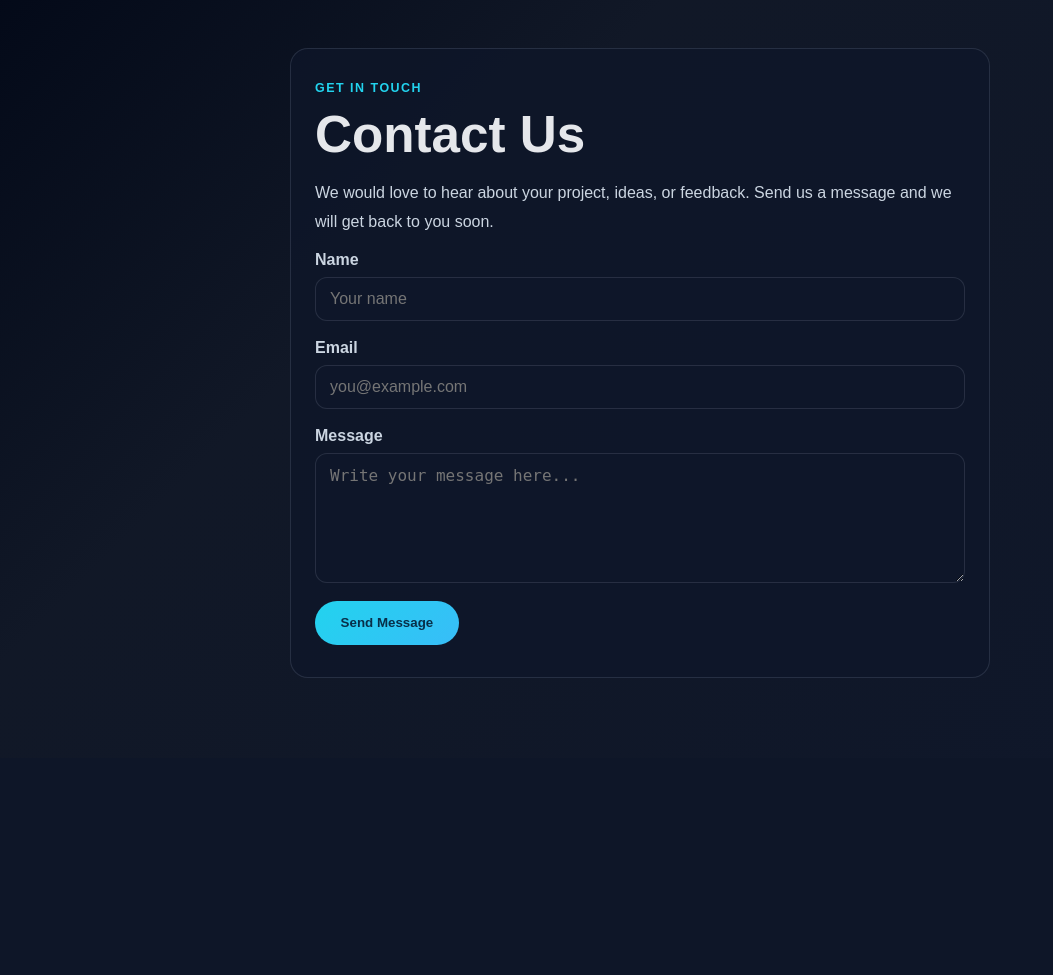
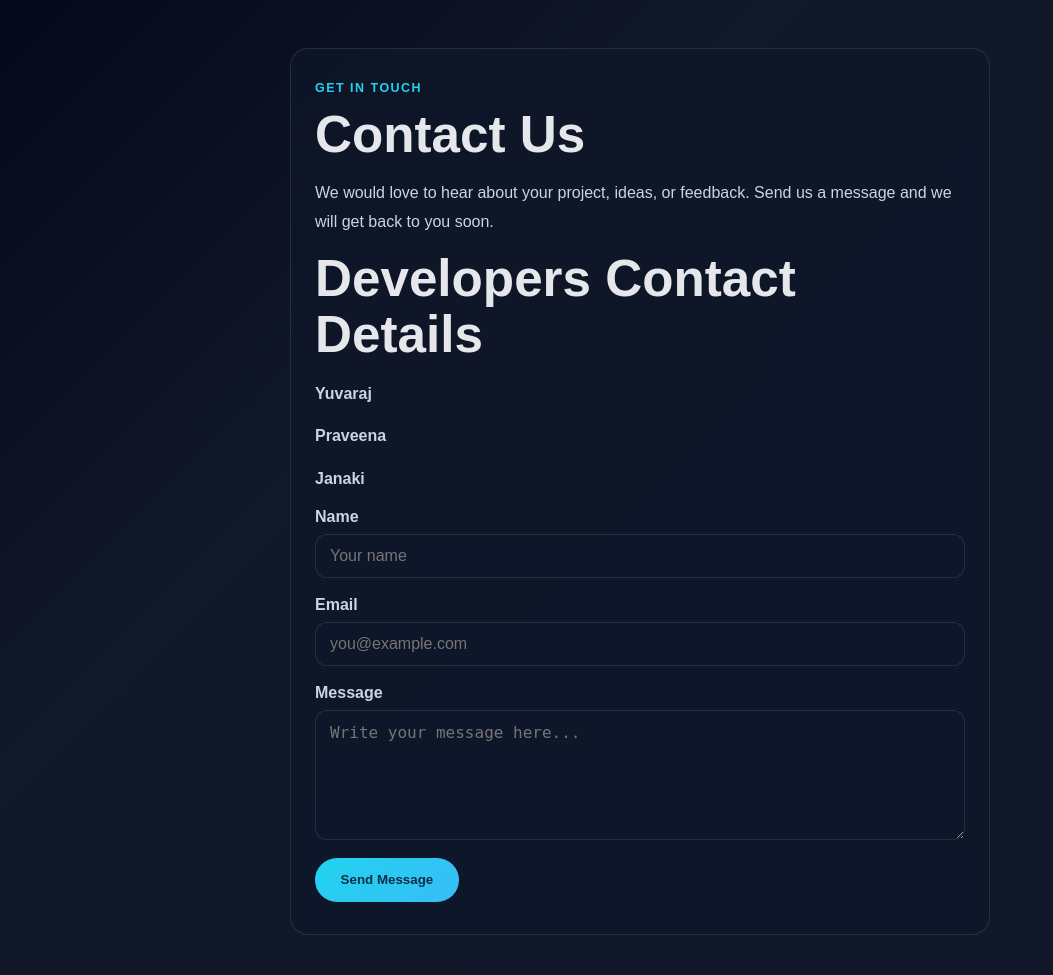
Before and after one commit to loguwork1157/test_project, a Django app: page /contact/ in a window 1280 px wide. Shown: the part 73-1048 px from the top of the page, without its empty margins (0-1053 px from the left). Before the commit the page ends 751 px from the top, so only its background shows below. Run offline with Django 5.2, Linux system fonts and the light colour scheme.

Commit message:
dev contacts updated

```diff
--- a/contact/templates/contact.html
+++ b/contact/templates/contact.html
@@ -7,7 +7,12 @@
     <div class="eyebrow">Get in touch</div>
     <h1>Contact Us</h1>
     <p>We would love to hear about your project, ideas, or feedback. Send us a message and we will get back to you soon.</p>
-
+    <div>
+        <h1>Developers Contact Details</h1>
+            <p><strong>Yuvaraj</strong></p>
+            <p><strong>Praveena</strong></p>
+            <p><strong>Janaki</strong></p>
+    </div>
     <form>
         <div class="form-group">
             <label for="name">Name</label>
```
